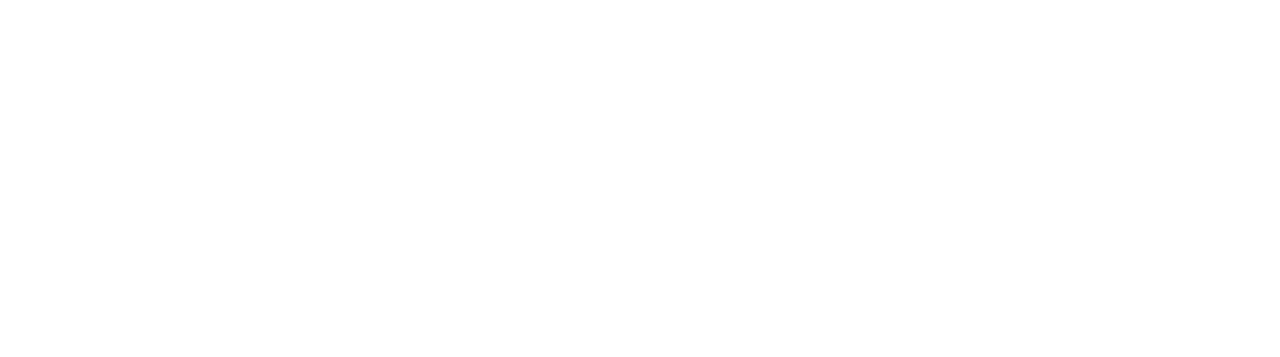
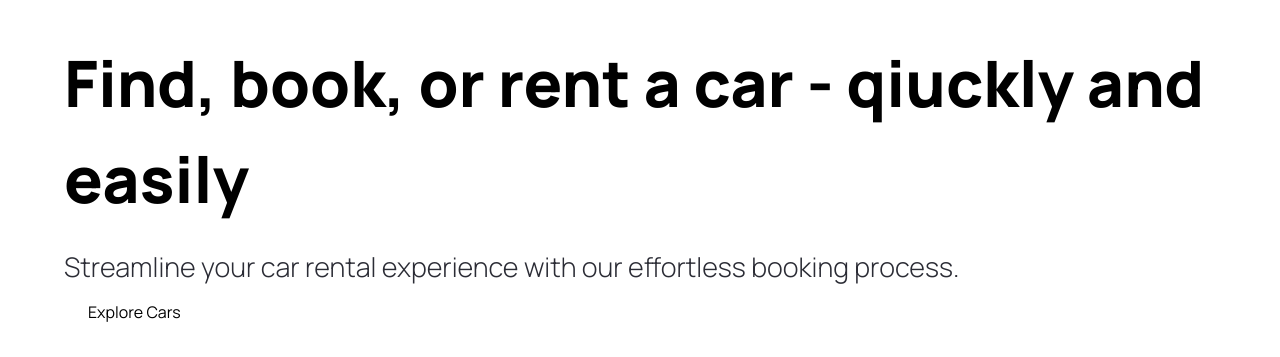
Before and after one commit to RuzA23/ishunea, a Next.js app: page / in a window 1280 px wide. Shown: the part 109-466 px from the top of the page. Built offline with nearby package versions, Linux system fonts and the light colour scheme.

Commit message:
added  new component CustomButton and types

```diff
--- a/app/globals.css
+++ b/app/globals.css
@@ -1,27 +1,219 @@
+@import url("https://fonts.googleapis.com/css2?family=Manrope:wght@200;300;400;500;600;700;800&display=swap");
+
 @tailwind base;
 @tailwind components;
 @tailwind utilities;
 
-:root {
-  --background: #ffffff;
-  --foreground: #171717;
+* {
+  margin: 0;
+  padding: 0;
+  box-sizing: border-box;
+  font-family: "Manrope", sans-serif;
 }
 
-@media (prefers-color-scheme: dark) {
-  :root {
-    --background: #0a0a0a;
-    --foreground: #ededed;
-  }
+/* START: General styles */
+.max-width {
+  @apply max-w-[1440px] mx-auto;
 }
 
-body {
-  color: var(--foreground);
-  background: var(--background);
-  font-family: Arial, Helvetica, sans-serif;
+.padding-x {
+  @apply sm:px-16 px-6;
 }
 
-@layer utilities {
-  .text-balance {
-    text-wrap: balance;
-  }
+.padding-y {
+  @apply py-4;
 }
+
+.flex-center {
+  @apply flex items-center justify-center;
+}
+
+.flex-between {
+  @apply flex justify-between items-center;
+}
+
+.custom-btn {
+  @apply flex flex-row relative justify-center items-center py-3 px-6 outline-none;
+}
+/* END: General styles */
+
+/* START: Hero styles */
+.hero {
+  @apply flex xl:flex-row flex-col gap-5 relative z-0 max-w-[1440px] mx-auto;
+}
+
+.hero__title {
+  @apply 2xl:text-[72px] sm:text-[64px] text-[50px] font-extrabold;
+}
+
+.hero__subtitle {
+  @apply text-[27px] text-black-100 font-light mt-5;
+}
+
+.hero__image-container {
+  @apply xl:flex-[1.5] flex justify-end items-end w-full xl:h-screen;
+}
+
+.hero__image {
+  @apply relative xl:w-full w-[90%] xl:h-full h-[590px] z-0;
+}
+
+.hero__image-overlay {
+  @apply absolute xl:-top-24 xl:-right-1/2 -right-1/4 bg-hero-bg bg-repeat-round -z-10 w-full xl:h-screen h-[590px] overflow-hidden;
+}
+/* END: Hero styles */
+
+/* START: Home styles */
+
+.home__text-container {
+  @apply flex flex-col items-start justify-start gap-y-2.5 text-black-100;
+}
+
+.home__filters {
+  @apply mt-12 w-full flex-between items-center flex-wrap gap-5;
+}
+
+.home__filter-container {
+  @apply flex justify-start flex-wrap items-center gap-2;
+}
+
+.home__cars-wrapper {
+  @apply grid 2xl:grid-cols-4 xl:grid-cols-3 md:grid-cols-2 grid-cols-1 w-full gap-8 pt-14;
+}
+
+.home__error-container {
+  @apply mt-16 flex justify-center items-center flex-col gap-2;
+}
+/* END: Home styles */
+
+/* START: Car Card styles */
+.car-card {
+  @apply flex flex-col p-6 justify-center items-start text-black-100 bg-primary-blue-100 hover:bg-white hover:shadow-md rounded-3xl;
+}
+
+.car-card__content {
+  @apply w-full flex justify-between items-start gap-2;
+}
+
+.car-card__content-title {
+  @apply text-[22px] leading-[26px] font-bold capitalize;
+}
+
+.car-card__price {
+  @apply flex mt-6 text-[32px] leading-[38px] font-extrabold;
+}
+
+.car-card__price-dollar {
+  @apply self-start text-[14px] leading-[17px] font-semibold;
+}
+
+.car-card__price-day {
+  @apply self-end text-[14px] leading-[17px] font-medium;
+}
+
+.car-card__image {
+  @apply relative w-full h-40 my-3 object-contain;
+}
+
+.car-card__icon-container {
+  @apply flex group-hover:invisible w-full justify-between text-grey;
+}
+
+.car-card__icon {
+  @apply flex flex-col justify-center items-center gap-2;
+}
+
+.car-card__icon-text {
+  @apply text-[14px] leading-[17px];
+}
+
+.car-card__btn-container {
+  @apply hidden group-hover:flex absolute bottom-0 w-full z-10;
+}
+/* END: Car Card styles */
+
+/* START: Car Details styles */
+.car-details__dialog-panel {
+  @apply relative w-full max-w-lg max-h-[90vh] overflow-y-auto transform rounded-2xl bg-white p-6 text-left shadow-xl transition-all flex flex-col gap-5;
+}
+
+.car-details__close-btn {
+  @apply absolute top-2 right-2 z-10 w-fit p-2 bg-primary-blue-100 rounded-full;
+}
+
+.car-details__main-image {
+  @apply relative w-full h-40 bg-pattern bg-cover bg-center rounded-lg;
+}
+/* END: Car Details styles */
+
+/* START: Custom Filter styles */
+.custom-filter__btn {
+  @apply relative w-full min-w-[127px] flex justify-between items-center cursor-default rounded-lg bg-white py-2 px-3 text-left shadow-md sm:text-sm border;
+}
+
+.custom-filter__options {
+  @apply absolute mt-1 max-h-60 w-full overflow-auto rounded-md bg-white py-1 text-base shadow-lg ring-1 ring-black ring-opacity-5 focus:outline-none sm:text-sm;
+}
+/* END: Custom Filter styles */
+
+/* START: Footer styles */
+.footer {
+  @apply flex flex-col text-black-100  mt-5 border-t border-gray-100;
+}
+
+.footer__links-container {
+  @apply flex max-md:flex-col flex-wrap justify-between gap-5 sm:px-16 px-6 py-10;
+}
+
+.footer__rights {
+  @apply flex flex-col justify-start items-start gap-6;
+}
+
+.footer__links {
+  @apply flex-1 w-full flex md:justify-end flex-wrap max-md:mt-10 gap-20;
+}
+
+.footer__link {
+  @apply flex flex-col gap-6 text-base min-w-[170px];
+}
+
+.footer__copyrights {
+  @apply flex justify-between items-center flex-wrap mt-10 border-t border-gray-100 sm:px-16 px-6 py-10;
+}
+
+.footer__copyrights-link {
+  @apply flex-1 flex sm:justify-end justify-center max-sm:mt-4 gap-10;
+}
+/* END: Footer styles */
+
+/* START: searchbar styles */
+.searchbar {
+  @apply flex items-center justify-start max-sm:flex-col w-full relative max-sm:gap-4 max-w-3xl;
+}
+
+.searchbar__item {
+  @apply flex-1 max-sm:w-full flex justify-start items-center relative;
+}
+
+.searchbar__input {
+  @apply w-full h-[48px] pl-12 p-4 bg-light-white rounded-r-full max-sm:rounded-full outline-none cursor-pointer text-sm;
+}
+/* END: searchbar styles */
+
+/* START: search manufacturer styles */
+.search-manufacturer {
+  @apply flex-1 max-sm:w-full flex justify-start items-center;
+}
+
+.search-manufacturer__input {
+  @apply w-full h-[48px] pl-12 p-4 rounded-l-full max-sm:rounded-full bg-light-white outline-none cursor-pointer text-sm;
+}
+
+.search-manufacturer__options {
+  @apply absolute mt-1 max-h-60 w-full overflow-auto rounded-md bg-white py-1 text-base shadow-lg ring-1 ring-black ring-opacity-5 focus:outline-none sm:text-sm;
+}
+
+.search-manufacturer__option {
+  @apply cursor-default select-none py-2 pl-10 pr-4;
+}
+/* END: search manufacturer styles */
--- /dev/null
+++ b/components/CustomButton.tsx
@@ -0,0 +1,22 @@
+"use client";
+import Image from "next/image";
+import { CustomButtonProps } from "@/types";
+
+const CustomButton = ({
+  title,
+  containerStyles,
+  handleClick,
+}: CustomButtonProps) => {
+  return (
+    <button
+      disabled={false}
+      type={"button"}
+      className={"custom-btn ${containerStyles}"}
+      onClick={handleClick}
+    >
+      <span className={"flex-1"}>{title}</span>
+    </button>
+  );
+};
+
+export default CustomButton;
--- a/components/Hero.tsx
+++ b/components/Hero.tsx
@@ -1,10 +1,24 @@
+"use client";
 import Image from "next/image";
+import CustomButton from "./CustomButton";
 
 const Hero = () => {
+  const handleScroll = () => {};
   return (
     <div className="hero">
       <div className="flex-1 pt-36 padding-x">
-        <h1 className="hero__title"></h1>
+        <h1 className="hero__title">
+          Find, book, or rent a car - qiuckly and easily
+        </h1>
+        <p className="hero__subtitle">
+          Streamline your car rental experience with our effortless booking
+          process.
+        </p>
+        <CustomButton
+          title="Explore Cars"
+          containerStyles="bg-primary-blue text-white rounded-full mt-10"
+          handleClick={handleScroll}
+        />
       </div>
     </div>
   );
--- a/components/index.ts
+++ b/components/index.ts
@@ -1,3 +1,4 @@
 import Hero from "./Hero";
+import CustomButton from "./CustomButton";
 
-export { Hero };
+export { Hero, CustomButton };
--- a/tailwind.config.ts
+++ b/tailwind.config.ts
@@ -1,19 +1,34 @@
-import type { Config } from "tailwindcss";
-
-const config: Config = {
+/** @type {import('tailwindcss').Config} */
+module.exports = {
   content: [
     "./pages/**/*.{js,ts,jsx,tsx,mdx}",
     "./components/**/*.{js,ts,jsx,tsx,mdx}",
     "./app/**/*.{js,ts,jsx,tsx,mdx}",
   ],
+  mode: "jit",
   theme: {
     extend: {
+      fontFamily: {
+        inter: ["Inter", "sans-serif"],
+      },
       colors: {
-        background: "var(--background)",
-        foreground: "var(--foreground)",
+        "black-100": "#2B2C35",
+        "primary-blue": {
+          DEFAULT: "#2B59FF",
+          100: "#F5F8FF",
+        },
+        "secondary-orange": "#f79761",
+        "light-white": {
+          DEFAULT: "rgba(59,60,152,0.03)",
+          100: "rgba(59,60,152,0.02)",
+        },
+        grey: "#747A88",
+      },
+      backgroundImage: {
+        pattern: "url('/pattern.png')",
+        "hero-bg": "url('/hero-bg.png')",
       },
     },
   },
   plugins: [],
 };
-export default config;
--- /dev/null
+++ b/types/index.ts
@@ -0,0 +1,7 @@
+import { MouseEventHandler } from "react";
+
+export interface CustomButtonProps {
+  title: string;
+  containerStyles?: string;
+  handleClick?: MouseEventHandler<HTMLButtonElement>;
+}
```
